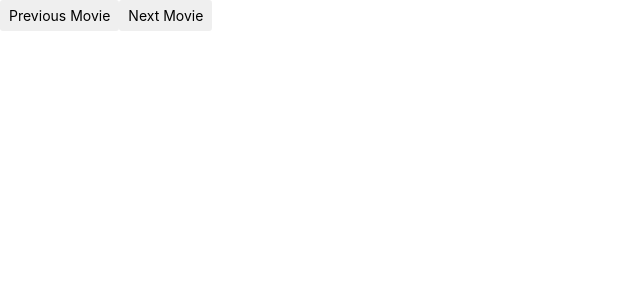
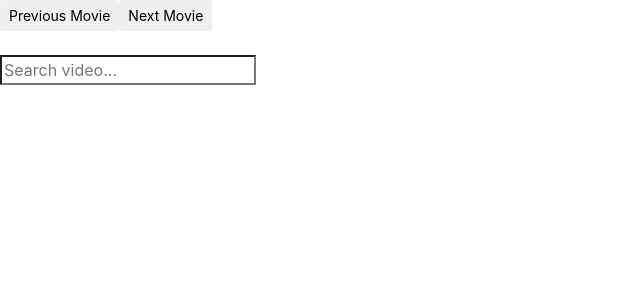
Before and after one commit to Web-Multi-Media/HttpStreamingServer, a Django app: template StreamServerApp/templates/StreamServerApp/index.html in a window 1280 px wide. Shown: the top 300 px of the page, without its empty margins (0-640 px from the left). Run offline with Django 3.2, Linux system fonts and the light colour scheme; the template is opened without the code that fills it, so the values that code supplies are empty; some libraries are stand-ins or nearby versions.

Commit message:
Add video search

```diff
--- a/StreamServerApp/static/HttpStreamingClient.js
+++ b/StreamServerApp/static/HttpStreamingClient.js
@@ -1,24 +1,83 @@
-var currentid=0;
-var previousid=0;
-var nextid=0;
+var currentid = 0;
+var previousid = 0;
+var nextid = 0;
 
 function loadPreviousVideo() {
-      $( "#ShowVideo").load("rendervideo/?VideoNumber="+previousid);
+    $("#ShowVideo").load("rendervideo/?VideoNumber=" + previousid);
 }
 
 function loadNextVideo() {
-      $( "#ShowVideo").load("rendervideo/?VideoNumber="+nextid);
+    $("#ShowVideo").load("rendervideo/?VideoNumber=" + nextid);
 }
 
 function loadVideo(id) {
-    $( "#ShowVideo").load("rendervideo/?VideoNumber="+id);
+    $("#ShowVideo").load("rendervideo/?VideoNumber=" + id);
 }
 
 function loadFirstVideo() {
-    $( "#ShowVideo").load("rendervideo/");
+    $("#ShowVideo").load("rendervideo/");
 }
 
-function updateIds(newpreviousid, newnextid){
-    previousid=newpreviousid;
-    nextid=newnextid;
+function updateIds(newpreviousid, newnextid) {
+    previousid = newpreviousid;
+    nextid = newnextid;
 }
+
+
+// SEARCH
+var currentPromise = $.Deferred().resolve().promise();
+
+function displayResults(numberOfRes, text) {
+    var resDiv = $(".results");
+    $(document).mouseup(function (e) {
+        var container = $(".searchbox-container");
+        var results = $(".results");
+        var searchbox = $(".searchbox");
+        // if the target of the click isn't the container nor a descendant of the container
+        if (!container.is(e.target) &&
+            container.has(e.target).length === 0) {
+            results.slideUp(200);
+        }
+        searchbox.on("focus", function () {
+            if (!resDiv.is(':empty'))
+                results.slideDown(200);
+        })
+    });
+
+    var searchPromise = $.ajax({
+        url: "/StreamServerApp/search_video/?q="+text.value,
+        type: "GET"
+    });
+
+    var thenPromise = currentPromise.then(
+        function () {
+            return searchPromise;
+        },
+        function () {
+            return searchPromise;
+        });
+    currentPromise = thenPromise;
+    thenPromise.done(function (data) {
+        resDiv.empty();
+        if (data.length <= 0 && text.value !== '') {
+            resDiv.append("<div class='ui large label' style='margin:2px; display:block'>No video found</div>");
+        } else {
+            for (var i = 0; i < data.length; i++) {
+                var el = $("<a class='ui teal large label' style='margin:2px; display:block' " +
+                    "video-id=" + data[i].id + ">" + data[i].name + "</a>");
+                resDiv.append(el);
+                el.click(function () {
+                    resDiv.slideUp(200);
+                    loadVideo($(this).attr('video-id'));
+                });
+            }
+        }
+        if (!resDiv.is(':empty'))
+            resDiv.slideDown(200);
+        else
+            resDiv.slideUp(200);
+    });
+    thenPromise.fail(function () {
+        console.log('failure');
+    });
+}
--- a/StreamServerApp/templates/StreamServerApp/index.html
+++ b/StreamServerApp/templates/StreamServerApp/index.html
@@ -1,3 +1,4 @@
+{% load staticfiles %}
 <head>
     <!-- Required meta tags -->
     <meta charset="utf-8">
@@ -13,6 +14,7 @@
     <script src="https://stackpath.bootstrapcdn.com/bootstrap/4.1.3/js/bootstrap.min.js"
             integrity="sha384-ChfqqxuZUCnJSK3+MXmPNIyE6ZbWh2IMqE241rYiqJxyMiZ6OW/JmZQ5stwEULTy"
             crossorigin="anonymous"></script>
+    <link rel="stylesheet" type="text/css" href="{% static "semanticui/semantic.min.css" %}" />
     {% load static %}
      <script src="{% static "HttpStreamingClient.js" %}" ></script>
     <title>HTTP Streaming Server</title>
@@ -42,6 +44,16 @@
     </div>
 </div>
 
+<br>
+<div class="searchbox-container" style="width: 30%">
+    <div class="ui icon input">
+        <input placeholder="Search video..." type="search" oninput="displayResults(5, this)" class="searchbox">
+        <i class="search icon"></i>
+    </div>
+    <div class="ui results" style="display: none;">
+    </div>
+</div>
+
 
 <script src="https://vjs.zencdn.net/7.2.3/video.js"></script>
 
--- a/StreamServerApp/urls.py
+++ b/StreamServerApp/urls.py
@@ -6,4 +6,5 @@ from . import views
 urlpatterns = [
     path('', views.index, name='index'),
     url(r'^rendervideo/$', views.rendervideo, name="viewvideo"),
+    path('search_video/', views.search_video, name='search-video'),
 ]
```
Also changed, not shown: StreamServerApp/views.py (+21 -1 lines), StreamingServer/migrations/0001_initial.py (added), StreamingServer/migrations/__init__.py (added).
